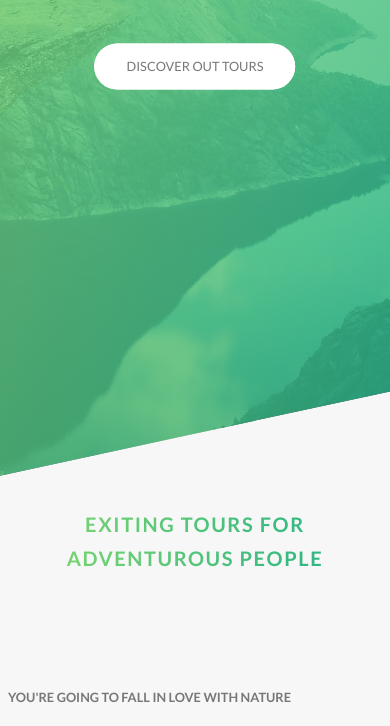
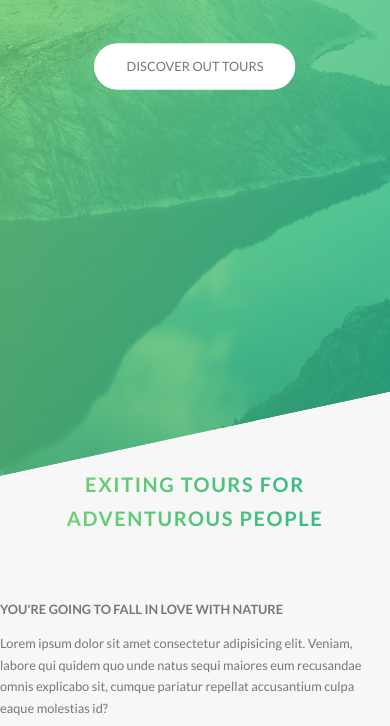
Before and after one commit to braisv/testing-animations-nature, a website: page index.html in a window 390 px wide. Shown: the part 326-1052 px from the top of the page. Drawn offline with Linux system fonts and the light colour scheme.

Commit message:
sections - 2 - responsive

```diff
--- a/sass/base/_utilities.scss
+++ b/sass/base/_utilities.scss
@@ -4,17 +4,24 @@
 
 .u-margin-top-big {
   margin-top: 8rem !important;
+  @include respond(tab-port) {
+    margin-top: 5rem;
+  }
 }
 
 .u-margin-top-huge {
   margin-top: 10rem !important;
+
+  @include respond(tab-port) {
+    margin-top: 7rem;
+  }
 }
 
 .u-margin-bottom-big {
   margin-bottom: 8rem !important;
 
   @include respond(tab-port) {
-    padding: 5rem;
+    margin-bottom: 5rem;
   }
 }
 
@@ -22,7 +29,7 @@
   margin-bottom: 4rem !important;
 
   @include respond(tab-port) {
-    padding: 3rem;
+    margin-bottom: 3rem;
   }
 }
 
@@ -30,6 +37,6 @@
   margin-bottom: 1.5rem !important;
 
   @include respond(tab-port) {
-    padding: 1rem;
+    margin-bottom: 1rem;
   }
 }
--- a/sass/components/_card.scss
+++ b/sass/components/_card.scss
@@ -184,4 +184,61 @@
       font-weight: 100;
     }
   }
+
+  @include respond(tab-port) {
+    height: auto;
+    border-radius: 3px;
+    background-color: $color-white;
+    box-shadow: 0 1.5rem 4rem rgba($color-black, 0.15);
+
+    &__side {
+      height: auto;
+      position: relative;
+      box-shadow: none;
+
+      &--back {
+        transform: rotateY(0);
+        clip-path: polygon(0 15%, 100% 0, 100% 100%, 0 100%);
+        -webkit-clip-path: polygon(0 15%, 100% 0, 100% 100%, 0 100%);
+      }
+    }
+
+    &:hover &__side--front {
+      transform: rotateY(0);
+    }
+
+    &:hover &__side--back {
+      transform: rotateY(0);
+    }
+
+    &__details {
+      padding: 1rem 3rem;
+    }
+
+    // BACK OF THE CARD
+    &__cta {
+      position: relative;
+      top: 0;
+      left: 0;
+      transform: translate(0);
+      width: 100%;
+      padding: 7rem 4rem 4rem 4rem;
+    }
+
+    &__price {
+      &-box {
+        color: $color-white;
+        margin-bottom: 0;
+      }
+
+      &-only {
+        margin-bottom: 0;
+      }
+
+      &-value {
+        font-size: 4rem;
+        margin: 1rem 0;
+      }
+    }
+  }
 }
--- a/sass/components/_form.scss
+++ b/sass/components/_form.scss
@@ -14,7 +14,11 @@
     border-bottom: 3px solid transparent;
     width: 90%;
     display: block;
-    transition: all .3s;
+    transition: all 0.3s;
+
+    @include respond(tab-port) {
+      width: 100%;
+    }
 
     &:focus {
       outline: none;
@@ -37,7 +41,7 @@
     margin-left: 2rem;
     margin-top: 0.7rem;
     display: block;
-    transition: all .3s;
+    transition: all 0.3s;
   }
 
   &__input:placeholder-shown + &__label {
@@ -49,6 +53,11 @@
   &__radio-group {
     width: 49%;
     display: inline-block;
+
+    @include respond(tab-port) {
+      width: 100%;
+      margin-bottom: 2rem;
+    }
   }
 
   &__radio-input {
@@ -70,7 +79,7 @@
     display: inline-block;
     position: absolute;
     left: 0;
-      top: -.4rem;
+    top: -0.4rem;
 
     &::after {
       content: "";
@@ -84,7 +93,7 @@
       transform: translate(-50%, -50%);
       background-color: $color-primary;
       opacity: 0;
-        transition: opacity .2s;
+      transition: opacity 0.2s;
     }
   }
 
--- a/sass/components/_story.scss
+++ b/sass/components/_story.scss
@@ -1,13 +1,23 @@
 .story {
   width: 75%;
   margin: 0 auto;
-    box-shadow: 0 3rem 6rem rgba($color-black, .1);
-    background-color: rgba($color-white, .6);
+  box-shadow: 0 3rem 6rem rgba($color-black, 0.1);
+  background-color: rgba($color-white, 0.6);
   border-radius: 3px;
   padding: 6rem;
   padding-left: 9rem;
   font-size: $default-font-size;
   transform: skewX(-12deg);
+
+  @include respond(tab-port) {
+    width: 100%;
+    padding: 4rem;
+    padding-left: 7rem;
+  }
+
+  @include respond(phone) {
+    transform: skewX(0);
+  }
 
   &__shape {
     width: 15rem;
@@ -20,6 +30,10 @@
     transform: skew(12deg) translateX(-3rem);
     position: relative;
     overflow: hidden;
+
+    @include respond(phone) {
+        transform: translateX(-3rem) skewX(0);
+      }
   }
 
   &__image {
@@ -29,11 +43,15 @@
     left: 50%;
     transform: translate(-50%, -50%) scale(1.4);
     backface-visibility: hidden;
-        transition: all .5s;
+    transition: all 0.5s;
   }
 
   &__text {
     transform: skew(12deg);
+
+    @include respond(phone) {
+        transform: skewX(0);
+      }
   }
 
   &__caption {
@@ -46,7 +64,7 @@
     font-size: 1.7rem;
     text-align: center;
     opacity: 0;
-        transition: all .5s;
+    transition: all 0.5s;
     backface-visibility: hidden;
   }
 
--- a/sass/pages/_home.scss
+++ b/sass/pages/_home.scss
@@ -73,8 +73,36 @@
   border-radius: 3px;
   box-shadow: 0 1.5rem 4rem rgba($color-black, 0.2);
 
+  @include respond(tab-land) {
+    background-image: linear-gradient(
+        105deg,
+        rgba($color-white, 0.9) 0%,
+        rgba($color-white, 0.9) 70%,
+        transparent 65%
+      ),
+      url(../img/nat-10.jpg);
+    background-size: cover;
+  }
+
+  @include respond(tab-port) {
+    background-image: linear-gradient(
+        to right,
+        rgba($color-white, 0.9) 0%,
+        rgba($color-white, 0.9) 100%,
+        transparent 70%
+      ),
+      url(../img/nat-10.jpg);
+  }
+
   &__form {
-      width: 50%;
-      padding: 6rem;
+    width: 50%;
+    padding: 6rem;
+
+    @include respond(tab-land) {
+      width: 65%;
+    }
+    @include respond(tab-port) {
+      width: 100%;
+    }
   }
 }
```
Also changed, not shown: css/style.css. Lines whose indentation alone changed are shown as unchanged.
